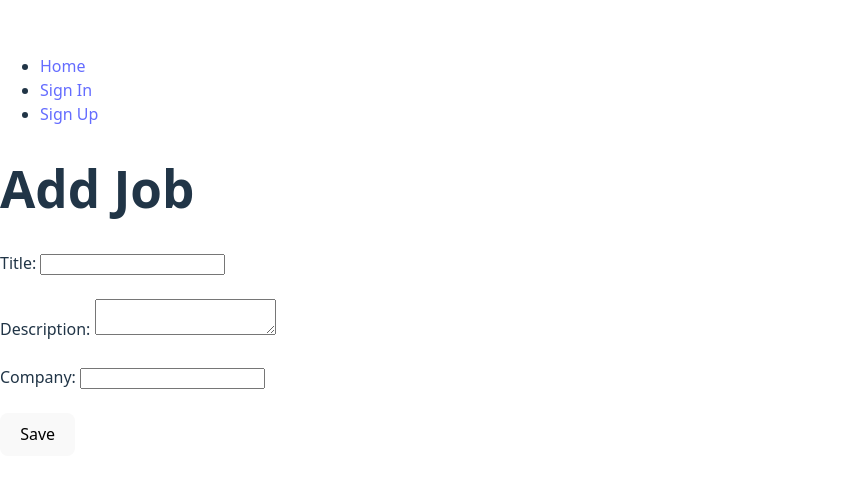
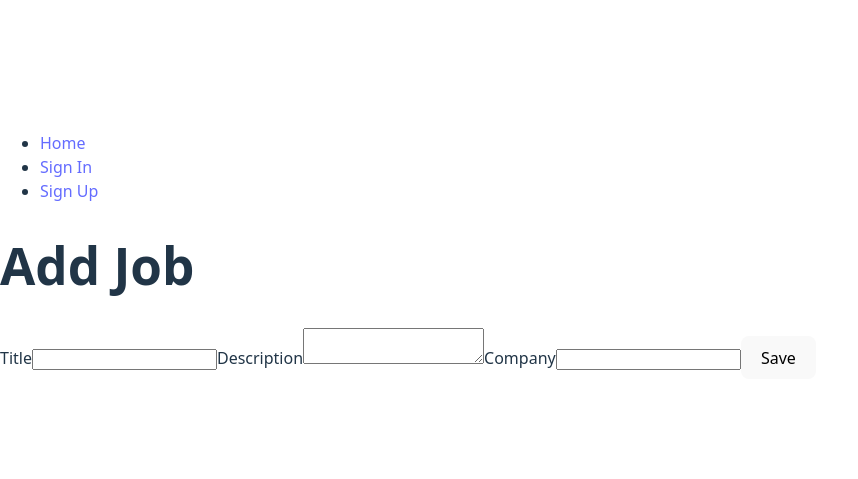
Before and after one commit to Saeedzxz123/job-Board-frontend, a React (Vite) app: page /add-new-job in a window 1280 px wide. Shown: the part 153-632 px from the top of the page, without its empty margins (0-858 px from the left). Built offline with nearby package versions, Linux system fonts and the light colour scheme; no server answers.

Commit message:
Created job service with token service, and add job now adds job to the db

```diff
--- a/src/App.jsx
+++ b/src/App.jsx
@@ -1,32 +1,54 @@
-import { useContext } from 'react';
-import { Routes, Route } from 'react-router';
+import { useEffect, useContext, useState } from 'react'
+import { Routes, Route } from 'react-router'
 
-import NavBar from './components/NavBar/NavBar';
-import SignUpForm from './components/SignUpForm/SignUpForm';
-import SignInForm from './components/SignInForm/SignInForm';
-import Landing from './components/Landing/Landing';
-import Dashboard from './components/Dashboard/Dashboard';
-import AddJobForm from './components/AddJobForm/AddJobForm';
+import * as jobService from './services/jobService'
 
-import { UserContext } from './contexts/UserContext';
+import NavBar from './components/NavBar/NavBar'
+import SignUpForm from './components/SignUpForm/SignUpForm'
+import SignInForm from './components/SignInForm/SignInForm'
+import Landing from './components/Landing/Landing'
+import Dashboard from './components/Dashboard/Dashboard'
+import AddJobForm from './components/AddJobForm/AddJobForm'
+
+import { UserContext } from './contexts/UserContext'
 
 const App = () => {
   // Access the user object from UserContext
   // This gives us the currently logged-in user's information (username, email) that we extract from the token
-  const { user } = useContext(UserContext);
+  const { user } = useContext(UserContext)
+  const [jobs, setJobs] = useState([])
+
+  useEffect(() => {
+    if (!user) return
+
+    const getAllJobs = async () => {
+      try {
+        const jobs = await jobService.index()
+        setJobs(jobs)
+      } catch (error) {
+        console.log(error)
+      }
+    }
+
+    getAllJobs()
+  }, [user])
+
+  const addJob = (job) => {
+    setJobs([...jobs, job])
+  }
 
   return (
     <>
-      <NavBar/>
+      <NavBar />
       <Routes>
         {/* if the user is logged in we have the user object else we have the user set to null */}
-        <Route path='/' element={user ? <Dashboard /> : <Landing />} />
-        <Route path='/sign-up' element={<SignUpForm />} />
-        <Route path='/sign-in' element={<SignInForm />} />
-        <Route path='/add-new-job' element={<AddJobForm />}></Route>
+        <Route path="/" element={user ? <Dashboard jobs={jobs} /> : <Landing />}/>
+        <Route path="/sign-up" element={<SignUpForm />} />
+        <Route path="/sign-in" element={<SignInForm />} />
+        <Route path="/add-new-job" element={<AddJobForm addJob={addJob} />}/>
       </Routes>
     </>
-  );
-};
+  )
+}
 
-export default App;
+export default App
--- a/src/components/AddJobForm/AddJobForm.jsx
+++ b/src/components/AddJobForm/AddJobForm.jsx
@@ -1,23 +1,49 @@
-import React from 'react'
+import { useState } from 'react'
+import { useNavigate } from 'react-router'
+import * as jobService from '../../services/jobService'
 
-function AddJobForm() {
+const AddJobForm = ({ addJob }) => {
+    const navigate = useNavigate()
+
+    const [formState, setFormState] = useState({
+        title: '', description: '', company: ''
+    })
+
+    const handleChange = (evt) => {
+        setFormState({ ...formState, [evt.target.name]: evt.target.value })
+    }
+
+    const handleSubmit = async (evt) => {
+        try {
+            evt.preventDefault()
+
+            const newJob = await jobService.create(formState)
+
+            if (newJob) {
+                console.log("Added new job")
+                addJob(newJob)
+                navigate('/')
+            }
+        } catch (err) {
+            console.log(error)
+        }
+    }
+
     return (
         <div>
             <h1>Add Job</h1>
-            <form>
-                <label htmlFor="title">Title: </label>
-                <input required type="text" name="title" id="title" />
-                <br />
-                <br />
-                <label htmlFor="description">Description: </label>
-                <textarea required type="text" name="description" id="description"></textarea>
-                <br />
-                <br />
-                <label htmlFor="company">Company: </label>
-                <input required type="text" id="company" name="company" />
-                <br />
-                <br />
-                <button type='submit'>Save</button>
+
+            <form onSubmit={handleSubmit}>
+                <label>Title</label>
+                <input required name="title" value={formState.title} onChange={handleChange} />
+
+                <label>Description</label>
+                <textarea required name="description" value={formState.description} onChange={handleChange} />
+
+                <label>Company</label>
+                <input required name="company" value={formState.company} onChange={handleChange} />
+
+                <button type="submit">Save</button>
             </form>
         </div>
     )
--- a/src/components/Dashboard/Dashboard.jsx
+++ b/src/components/Dashboard/Dashboard.jsx
@@ -1,45 +1,42 @@
-import { useEffect, useState, useContext } from 'react';
+import { useContext } from 'react'
+import { UserContext } from '../../contexts/UserContext'
 
-import { UserContext } from '../../contexts/UserContext';
-
-const Dashboard = () => {
+const Dashboard = ({ jobs = [] }) => {
   // Access the user object from UserContext
-  // This gives us the currently logged-in user's information (username, email) that we extract from the token
-  const { user } = useContext(UserContext);
-
-  // Create state to store the message we'll receive from the backend
-  const [ message, setMessage ] = useState('');
-
-  // useEffect runs after the component renders
-  // This is where we perform side effects like API calls
-  useEffect(() => {
-    const fetchTest = async () => {
-      try {
-        // Make an authenticated API call to the backend test endpoint. The JWT token is automatically sent in the request headers inside the service function
-        // const data = await testService.test();
-
-        // Take the response data and show message
-        // setMessage(data.message);
-      } catch (err) {
-        console.log(err)
-      }
-    }
-
-    // Only fetch data if user exists (i.e., someone is logged in)
-    // This prevents errors from trying to make authenticated requests without a user
-    if (user) fetchTest();
-
-  }, [user]); // only fetch if after context loads the user from localStorage
+  // This gives us the currently logged-in user's information (username, _id)
+  // which was decoded from the JWT token and stored in context
+  const { user } = useContext(UserContext)
 
   return (
     <main>
+      {/* Greet the logged-in user */}
       <h1>Welcome, {user.username}</h1>
       <p>
-        This is the dashboard page where you can test your authentication.
+        This is the dashboard page where you can view jobs after logging in.
       </p>
-      <p><strong>{message}</strong></p>
+
+      <hr />
+
+      {/* Job Listings Section */}
+      <h2>Job Listings</h2>
+
+      {/* If there are no jobs, show a message */}
+      {jobs.length === 0 ? (
+        <p>No jobs have been posted yet.</p>
+      ) : (
+        <ul>
+          {/* Loop over the jobs array and display each job */}
+          {jobs.map(job => (
+            <li key={job._id}>
+              <h3>{job.title}</h3>
+              <p><strong>Company:</strong> {job.company}</p>
+              <p>{job.description}</p>
+            </li>
+          ))}
+        </ul>
+      )}
     </main>
-  );
-};
+  )
+}
 
-export default Dashboard;
+export default Dashboard
--- /dev/null
+++ b/src/services/jobService.js
@@ -0,0 +1,23 @@
+import axios from 'axios'
+import * as tokenService from './tokenService'
+
+const BASE_URL = `${import.meta.env.VITE_BACK_END_SERVER_URL}/jobs`
+
+const index = async () => {
+    const res = await axios.get(BASE_URL, {
+        headers: { Authorization: `Bearer ${tokenService.getToken()}` }
+    })
+    return res.data
+}
+
+const create = async (formData) => {
+    const res = await axios.post(BASE_URL, formData, {
+        headers: { Authorization: `Bearer ${tokenService.getToken()}` }
+    })
+    return res.data
+}
+
+export {
+    index,
+    create
+}
--- /dev/null
+++ b/src/services/tokenService.js
@@ -0,0 +1,7 @@
+const getToken = () => {
+  return localStorage.getItem('token')
+}
+
+export {
+  getToken
+}
```
